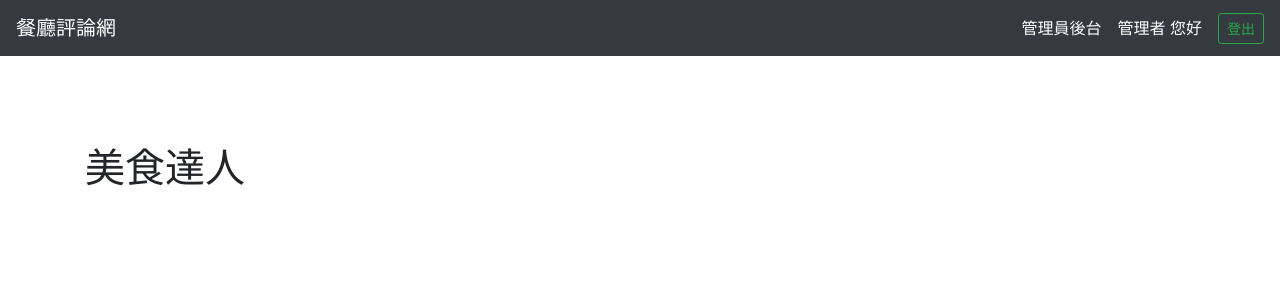
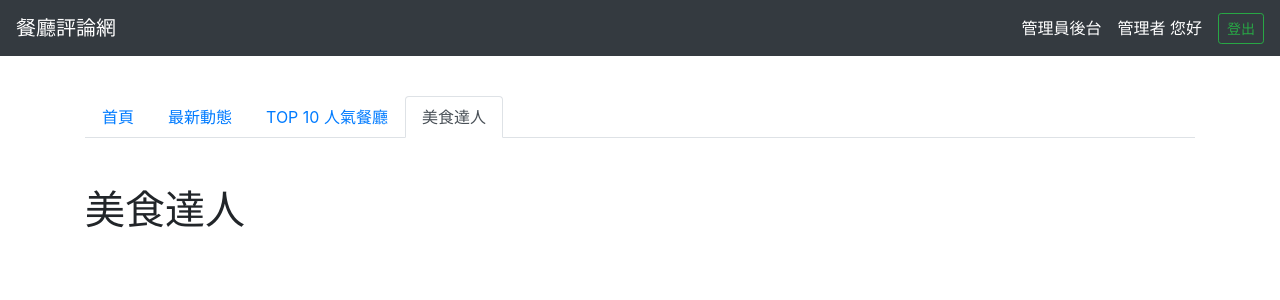
Before and after one commit to lihsu3/restaurant-forum-front-end-vue, a Vue app: page /#/users/top in a window 1280 px wide. Shown: the top 300 px of the page. Built offline with nearby package versions, Linux system fonts and the light colour scheme.

Commit message:
99 - NavTabs; npm install uuid

```diff
--- a/package.json
+++ b/package.json
@@ -12,6 +12,7 @@
     "core-js": "^3.6.4",
     "jquery": "^3.4.1",
     "popper.js": "^1.16.1",
+    "uuid": "^7.0.1",
     "vue": "^2.6.11",
     "vue-router": "^3.1.5"
   },
--- /dev/null
+++ b/src/components/NavTabs.vue
@@ -0,0 +1,48 @@
+<template>
+  <ul class="nav nav-tabs mb-4">
+    <li
+    class="nav-item"
+    v-for="tab in tabs"
+    :key="tab.id"
+    >
+      <router-link
+        :to="tab.path"
+        class="nav-link"
+      >
+        {{tab.title}}
+      </router-link>
+    </li>
+  </ul>
+</template>
+
+<script>
+import uuid from 'uuid/v4'
+export default {
+  data () {
+    return {
+      tabs: [
+        {
+          id: uuid(),
+          title: '首頁',
+          path: '/restaurants'
+        },
+        {
+          id: uuid(),
+          title: '最新動態',
+          path: '/restaurants/feeds'
+        },
+        {
+          id: uuid(),
+          title: 'TOP 10 人氣餐廳',
+          path: '/restaurants/top'
+        },
+        {
+          id: uuid(),
+          title: '美食達人',
+          path: '/users/top'
+        }
+      ]
+    }
+  }
+}
+</script>
--- a/src/router/index.js
+++ b/src/router/index.js
@@ -50,6 +50,7 @@
 ]
 
 const router = new VueRouter({
+  linkExactActiveClass: 'active',
   routes
 })
 
--- a/src/views/Restaurants.vue
+++ b/src/views/Restaurants.vue
@@ -1,7 +1,17 @@
 <template>
   <div class="container py-5">
+    <NavTabs />
     <h1 class="mt-5">
       首頁 - 餐廳列表
     </h1>
   </div>
 </template>
+
+<script>
+import NavTabs from '../components/NavTabs'
+export default {
+  components: {
+    NavTabs
+  }
+}
+</script>
--- a/src/views/RestaurantsFeeds.vue
+++ b/src/views/RestaurantsFeeds.vue
@@ -1,7 +1,17 @@
 <template>
   <div class="container py-5">
+    <NavTabs />
     <h1 class="mt-5">
       最新動態
     </h1>
   </div>
 </template>
+
+<script>
+import NavTabs from '../components/NavTabs'
+export default {
+  components: {
+    NavTabs
+  }
+}
+</script>
--- a/src/views/RestaurantsTop.vue
+++ b/src/views/RestaurantsTop.vue
@@ -1,7 +1,17 @@
 <template>
   <div class="container py-5">
+    <NavTabs />
     <h1 class="mt-5">
       人氣餐廳
     </h1>
   </div>
 </template>
+
+<script>
+import NavTabs from '../components/NavTabs'
+export default {
+  components: {
+    NavTabs
+  }
+}
+</script>
--- a/src/views/UsersTop.vue
+++ b/src/views/UsersTop.vue
@@ -1,7 +1,17 @@
 <template>
   <div class="container py-5">
+    <NavTabs />
     <h1 class="mt-5">
       美食達人
     </h1>
   </div>
 </template>
+
+<script>
+import NavTabs from '../components/NavTabs'
+export default {
+  components: {
+    NavTabs
+  }
+}
+</script>
```
Also changed, not shown: 1 other file (tests, documents, lock files or other folders).
